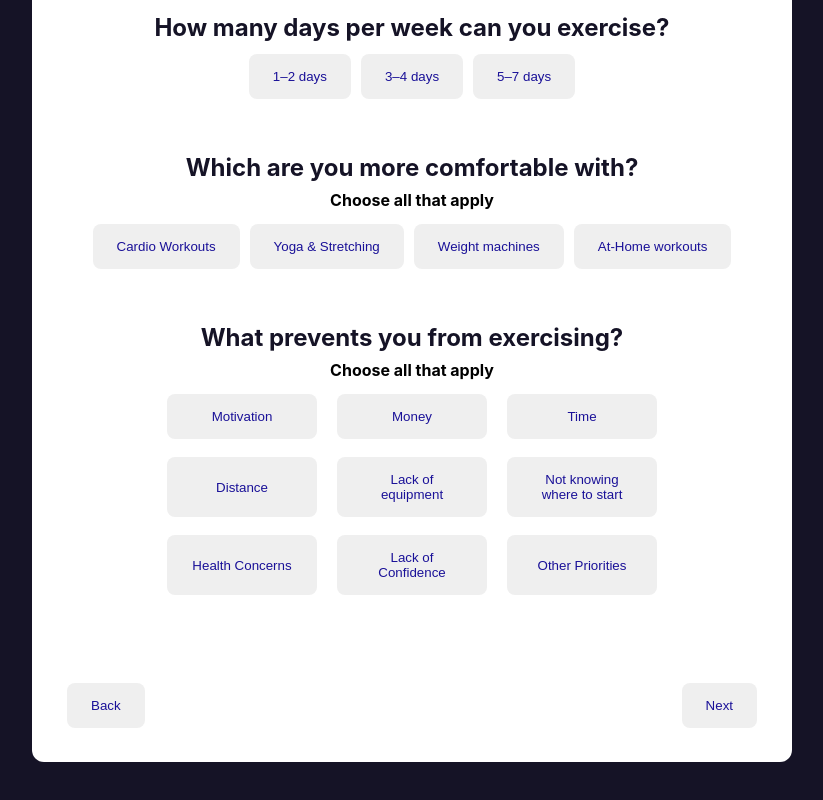
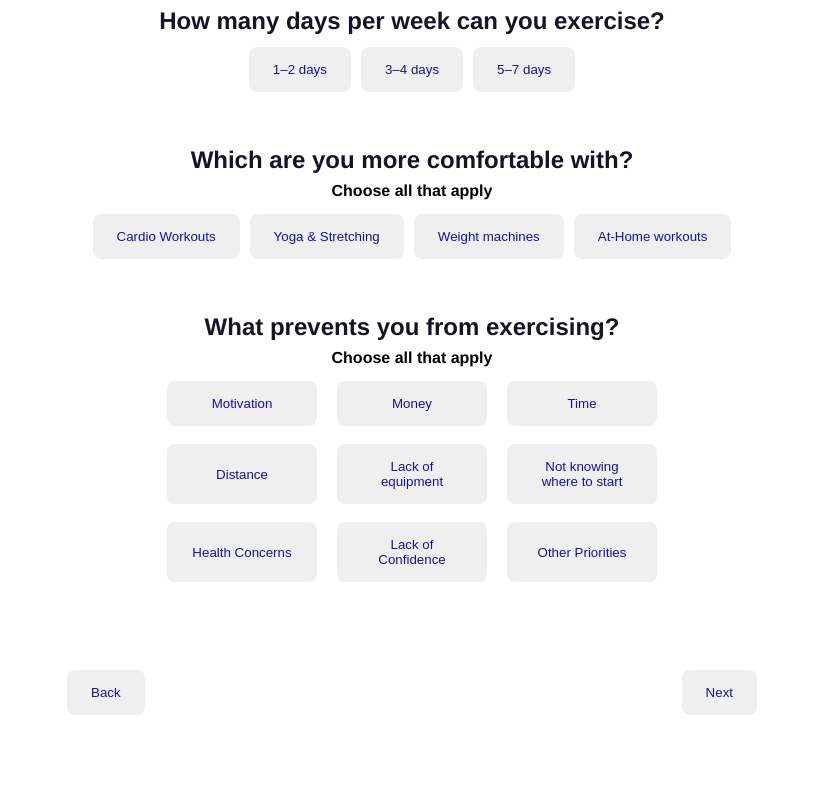
Before and after one commit to marriiaa-j/KineticKrew, a React (Create React App) app: page /fitnessquestions in a window 1280 px wide. Shown: the part 570-1370 px from the top of the page, without its empty margins (228-1051 px from the left). Built offline with nearby package versions, Linux system fonts and the light colour scheme.

Commit message:
Fix Questionnaire CSS conflicts with other pages

```diff
--- a/src/Questionnaire.css
+++ b/src/Questionnaire.css
@@ -1,29 +1,29 @@
 @import url('https://fonts.googleapis.com/css2?family=Arimo:wght@400;500;600;700&display=swap');
 
 /* Highlight focused inputs */
-input:focus {
+.questionnaire-container input:focus {
   outline: 2px solid black;
   border: 2px solid black;
 }
 
 /* Height inputs */
-.height-input {
+.questionnaire-container .height-input {
   width: 50px;
   margin-right: 5px;
 }
 
 /* Error message */
-.error-message {
+.questionnaire-container .error-message {
   color: red;
 }
 
 /* Question spacing */
-h2 + h4 {
+.questionnaire-container h2 + h4 {
   margin-top: 0;
   margin-bottom: 10px;
 }
 
-input {
+.questionnaire-container input {
   margin-top: 0;
 }
 
@@ -35,10 +35,17 @@ input {
   --light-lavender: #e9e4ff;
 }
 
-body {
+/*body {
   font-family: 'Arimo', sans-serif;
   margin: 0;
   background-color: var(--dark-purple);
+} */
+
+.questionnaire-page {
+  min-height: 100vh;
+  background-color: #151326;
+  padding: 1px 0;
+  box-sizing: border-box;
 }
 
 .questionnaire-container {
@@ -50,6 +57,7 @@ body {
   background-color: var(--white);
   border-radius: 12px;
   text-align: center;
+  font-family: 'Arimo', sans-serif;
 }
 
 .questionnaire-container h1 {
@@ -62,30 +70,30 @@ body {
   color: var(--dark-purple);
 }
 
-button.selected {
+.questionnaire-container button.selected {
   background-color: var(--lavender);
   color: var(--dark-purple);
   border: 2px solid var(--dark-purple);
 }
 
-button:hover {
+.questionnaire-container button:hover {
   background-color: var(--light-lavender);
 }
 
-button.selected:hover {
+.questionnaire-container button.selected:hover {
   background-color: var(--lavender);
 }
 
 
-button {
+.questionnaire-container button {
   transition: none;
 }
-.age-input,
-.weight-input {
+.questionnaire-container .age-input,
+.questionnaire-container .weight-input {
   width: 60px;
 }
 
-.navigation-buttons {
+.questionnaire-container .navigation-buttons {
   display: flex;
   justify-content: space-between;
   align-items: center;
@@ -93,8 +101,8 @@ button {
   width: 100%;
 }
 
-.fitness-goals-buttons,
-.fitness-barriers {
+.questionnaire-container .fitness-goals-buttons,
+.questionnaire-container .fitness-barriers {
   display: grid;
   grid-template-columns: repeat(3, 1fr);
   gap: 10px;
--- a/src/Questionnaire.js
+++ b/src/Questionnaire.js
@@ -12,6 +12,7 @@ function Questionnaire() {
   const [weight, setWeight] = useState(''); //Question 4
 
   return (
+    <div className="questionnaire-page">
     <div className="questionnaire-container">
       <h1>Profile Questionnaire</h1>
 
@@ -132,7 +133,7 @@ function Questionnaire() {
                 Next
             </button>
          </div>
-
+    </div>
   </div>
     );
   }
```
